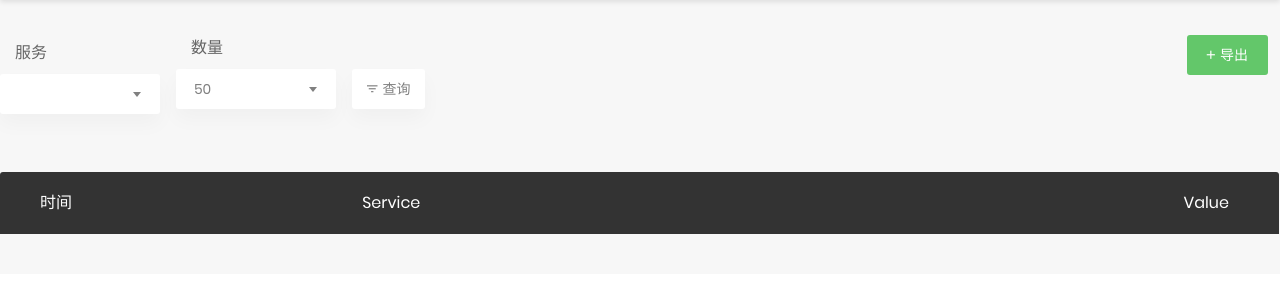
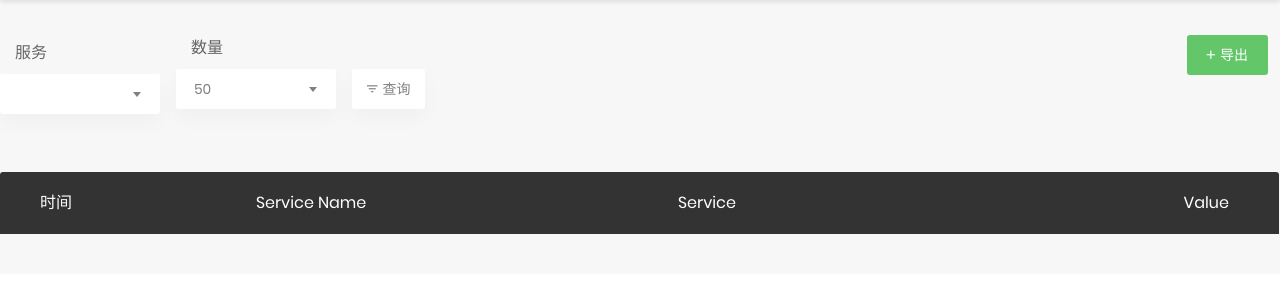
Before and after one commit to 510908220/cron-sentinel, a Django app: page /alert/ in a window 1280 px wide. Shown: the part 76-376 px from the top of the page. Run offline with Django 3.2, Linux system fonts and the light colour scheme; the visitor is signed in with stand-in values (Sample User, id 1); data comes from the database, SQL or seed files in the repository; lists and menus that the app fills with data are empty; some libraries are stand-ins or nearby versions.

Commit message:
alert 显示增加列

```diff
--- a/sentinel/templates/service/alert.html
+++ b/sentinel/templates/service/alert.html
@@ -40,6 +40,7 @@
                 <thead>
                     <tr>
                         <th>时间</th>
+                        <th>Service Name</th>
                         <th>Service</th>
                         <th>Value</th>
                     </tr>
@@ -115,6 +116,7 @@
             data.forEach(function (element) {
                 let tr = `
                     <tr><td>${element['created']}</td>
+                            <td>${element['service_name']}</td>
                             <td>${element['unique_id']}</td>
                             <td class="process">${element['msg']}</td>
                             </tr>
```
